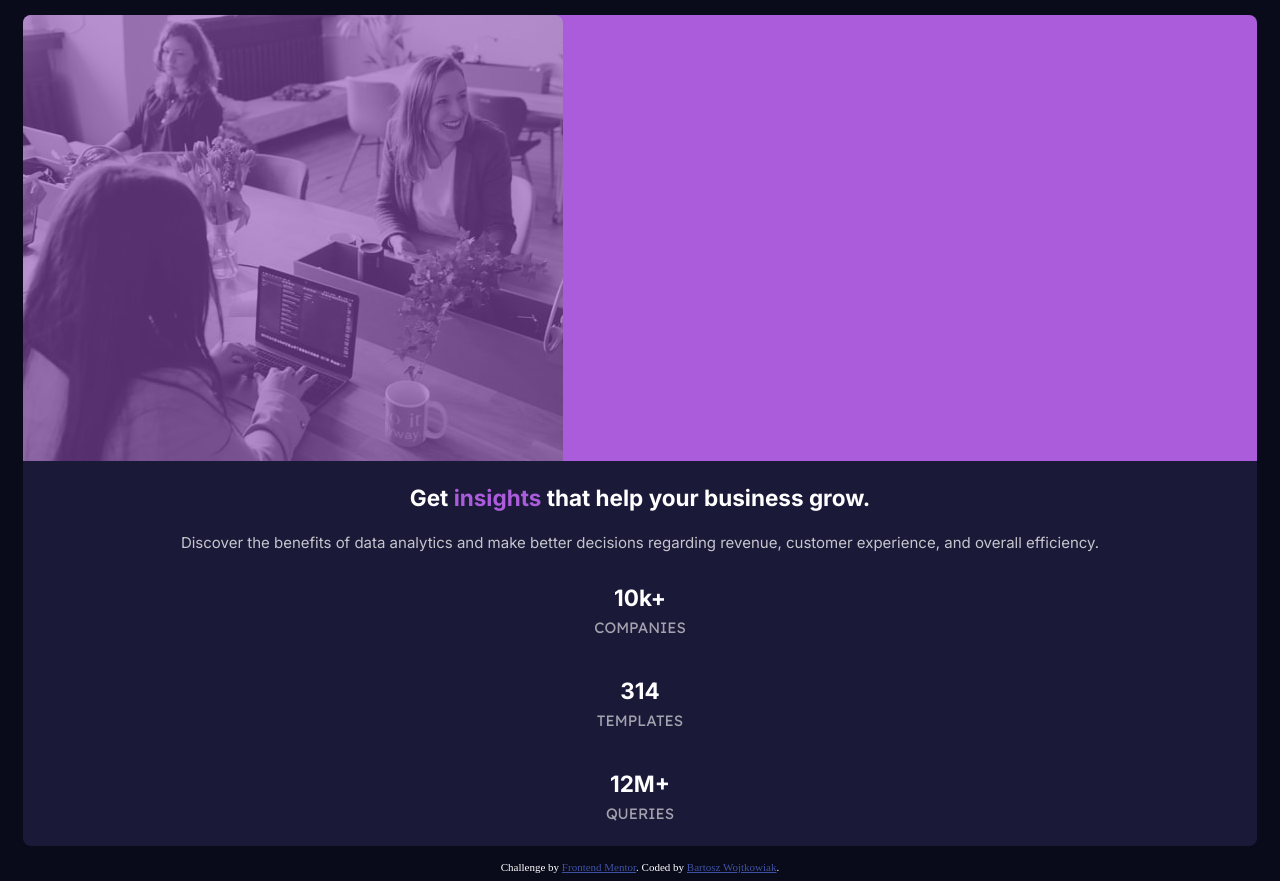
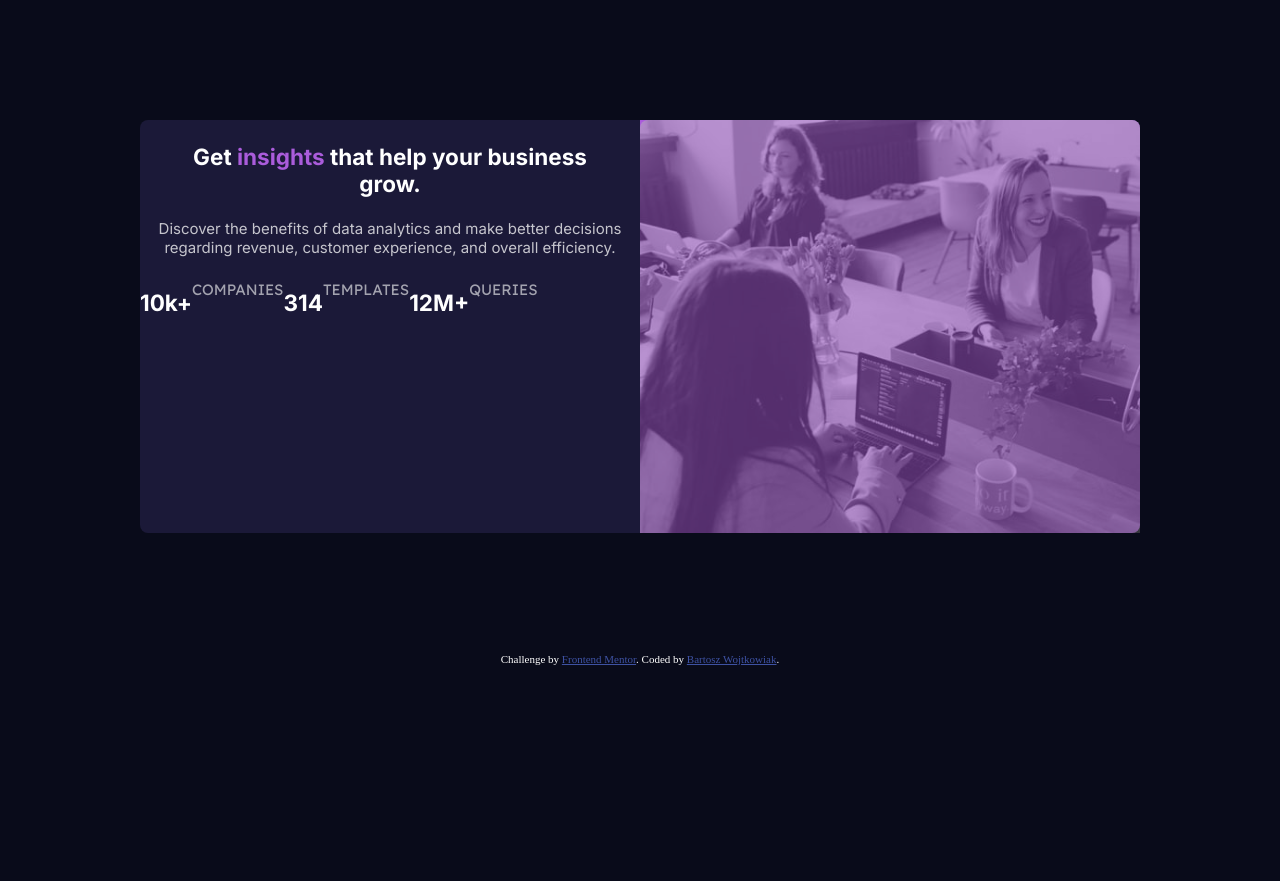
Before and after one commit to kejlor/stats-preview-card-component, a plain HTML site: page index.html in a window 1280 px wide. After the commit the page ends 800 px from the top, so only its background shows below. Drawn offline with Linux system fonts and the light colour scheme.

Commit message:
added row display for higher width resolutions

```diff
--- a/css/main.css
+++ b/css/main.css
@@ -44,7 +44,6 @@ body {
 
 .card {
   background: var(--clr-primary-400);
-  border-radius: 0.5rem 0.5rem 0 0;
   font-family: var(--ff-primary);
   text-align: center;
   border-radius: 0.5rem 0.5rem 0.5rem 0.5rem;
@@ -103,11 +102,36 @@ h2 {
   }
 }
 
-@media (min-width: 375px) {
+@media (min-width: 376px) {
+  body {
+    margin: auto;
+  }
+  .hero {
+    border-radius: 0 0.5rem 0.5rem 0;
+  }
   .header-mobile {
     display: none;
   }
   .header-desktop {
     display: block;
   }
+  .browser-split {
+    display: flex;
+    flex-direction: row-reverse;
+  }
+  .row {
+    flex: 50%;
+    width: auto;
+  }
+  .split {
+    flex-direction: row;
+  }
+  .column {
+  }
+  .card {
+    margin: auto;
+    margin-top: 8em;
+    margin-bottom: 8em;
+    max-width: 1000px;
+  }
 }
--- a/index.html
+++ b/index.html
@@ -21,6 +21,8 @@
   </head>
   <body>
     <section class="card">
+      <div class="browser-split">
+        <div class="row">
           <div class="hero">
             <img
               class="header-mobile"
@@ -33,8 +35,11 @@
               alt="people sitting in workplace, working and smiling for desktop devices"
             />
           </div>
+        </div>
+        <div class="row">
           <h1>
-        Get <mark class="violet">insights</mark> that help your business grow.
+            Get <mark class="violet">insights</mark> that help your business
+            grow.
           </h1>
           <p>
             Discover the benefits of data analytics and make better decisions
@@ -48,6 +53,8 @@
             <h2>12M+</h2>
             <p>QUERIES</p>
           </div>
+        </div>
+      </div>
     </section>
 
     <section class="attribution">
```
Lines whose indentation alone changed are shown as unchanged.
